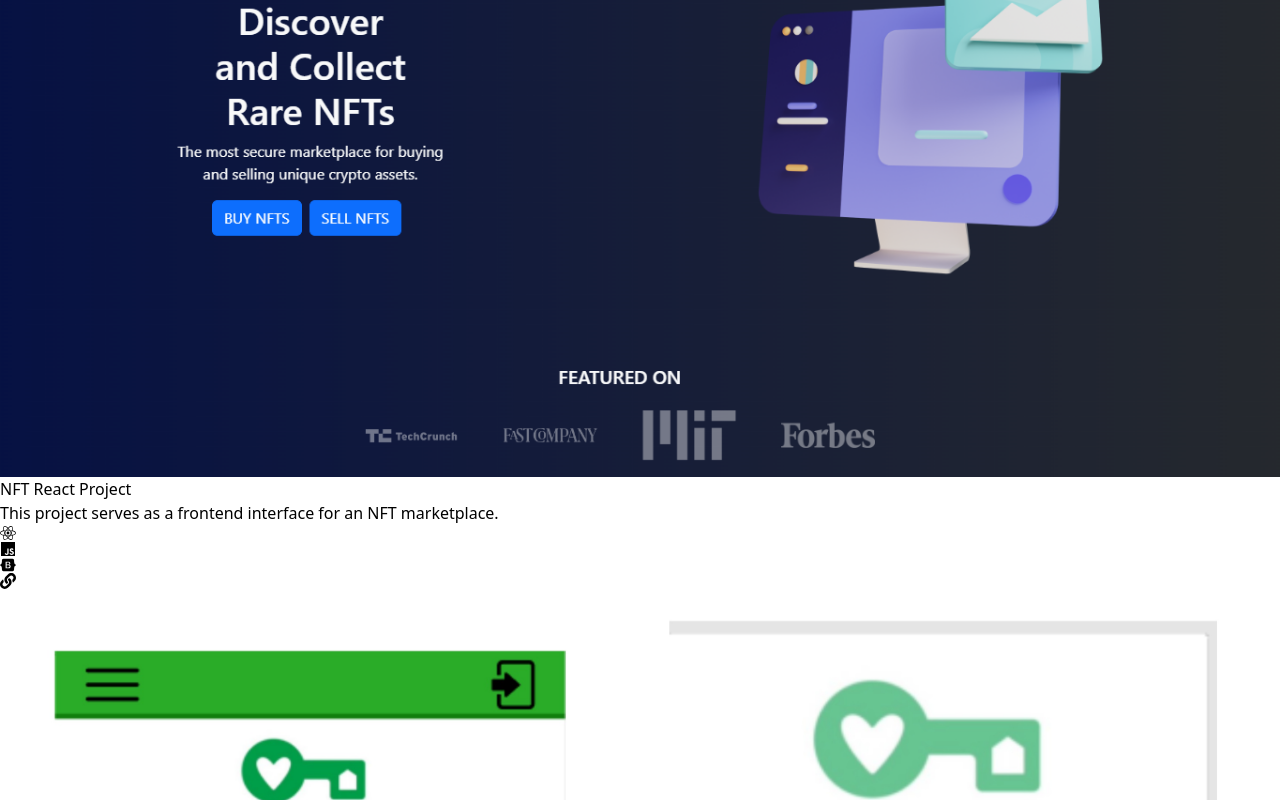
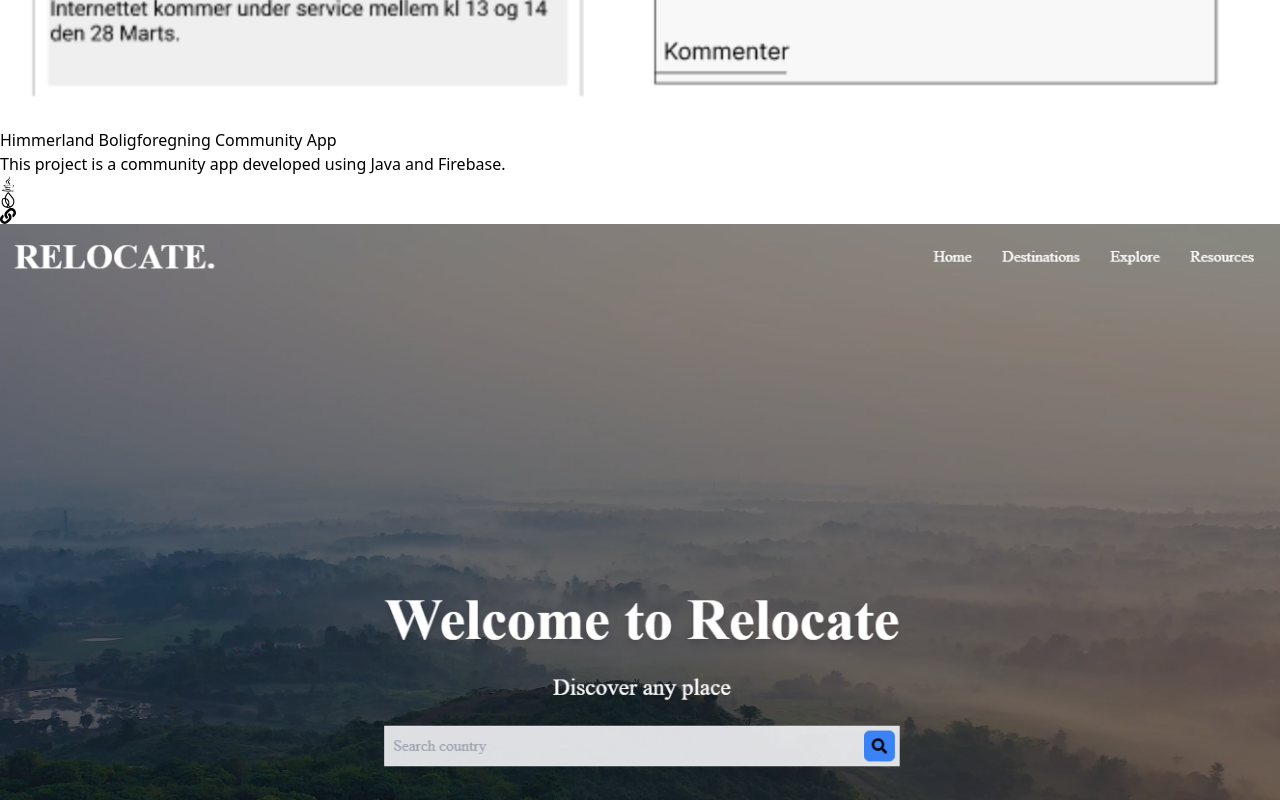
Before and after one commit to YusufIA99/React_tailwind_portfolio, a React (Vite) app: page /projects in a window 1280 px wide. Shown: the part 2080-2880 px from the top of the page. Built offline with nearby package versions, Linux system fonts and the light colour scheme.

Commit message:
changes in projects

```diff
--- a/src/pages/projects.jsx
+++ b/src/pages/projects.jsx
@@ -1,5 +1,4 @@
 import React from "react";
-import NFT from "../assets/NFT.png";
 import IOT from "../assets/IOT.png";
 import Travel from "../assets/travel.png";
 import Himmerland from "../assets/Himmerland.png";
@@ -49,6 +48,26 @@ function Projects() {
         />,
       ],
     },
+
+    {
+      id: 3,
+      image: Himmerland,
+      title: "Himmerland Boligforegning Community App",
+      description:
+        "This project is a community app developed using Java and Firebase.",
+      link: "https://github.com/YusufIA99/Himmerland-app/tree/main",
+      icons: [
+        <FaJava
+          key="java"
+          className="text-xl text-red-500 md:text-lg lg:text-2xl"
+        />,
+        <SiFirebase
+          key="firebase"
+          className="text-xl text-yellow-500 md:text-lg lg:text-2xl"
+        />,
+      ],
+    },
+
     {
       id: 2,
       image: Travel,
@@ -67,46 +86,6 @@ function Projects() {
         <SiTailwindcss
           key="tailwind"
           className="text-xl text-teal-500 md:text-lg lg:text-2xl"
-        />,
-      ],
-    },
-    {
-      id: 3,
-      image: NFT,
-      title: "NFT React Project",
-      description:
-        "This project serves as a frontend interface for an NFT marketplace.",
-      link: "https://yusufia99.github.io/NFT/",
-      icons: [
-        <FaReact
-          key="react"
-          className="text-xl text-blue-500 md:text-lg lg:text-2xl"
-        />,
-        <FaJs
-          key="js"
-          className="text-xl text-yellow-500 md:text-lg lg:text-2xl"
-        />,
-        <FaBootstrap
-          key="bootstrap"
-          className="text-xl text-purple-500 md:text-lg lg:text-2xl"
-        />,
-      ],
-    },
-    {
-      id: 4,
-      image: Himmerland,
-      title: "Himmerland Boligforegning Community App",
-      description:
-        "This project is a community app developed using Java and Firebase.",
-      link: "https://github.com/YusufIA99/Himmerland-app/tree/main",
-      icons: [
-        <FaJava
-          key="java"
-          className="text-xl text-red-500 md:text-lg lg:text-2xl"
-        />,
-        <SiFirebase
-          key="firebase"
-          className="text-xl text-yellow-500 md:text-lg lg:text-2xl"
         />,
       ],
     },
```
